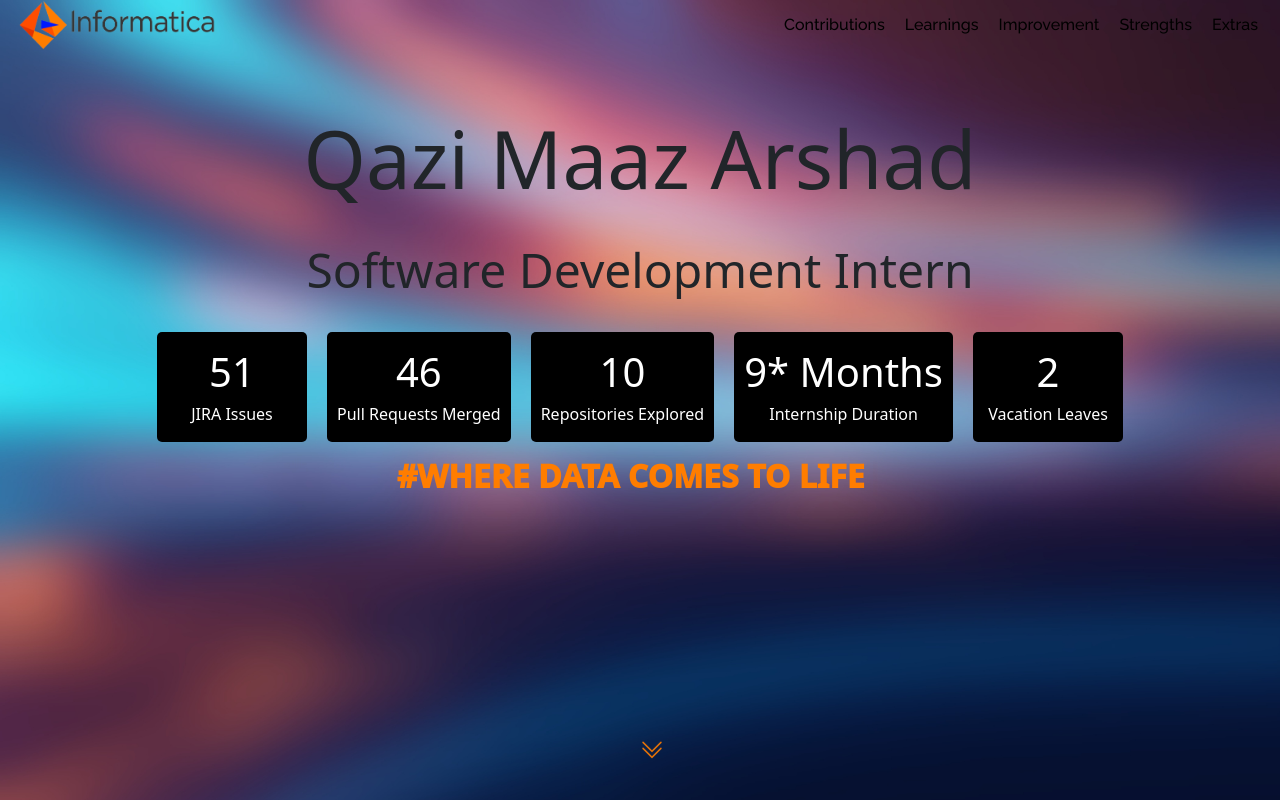
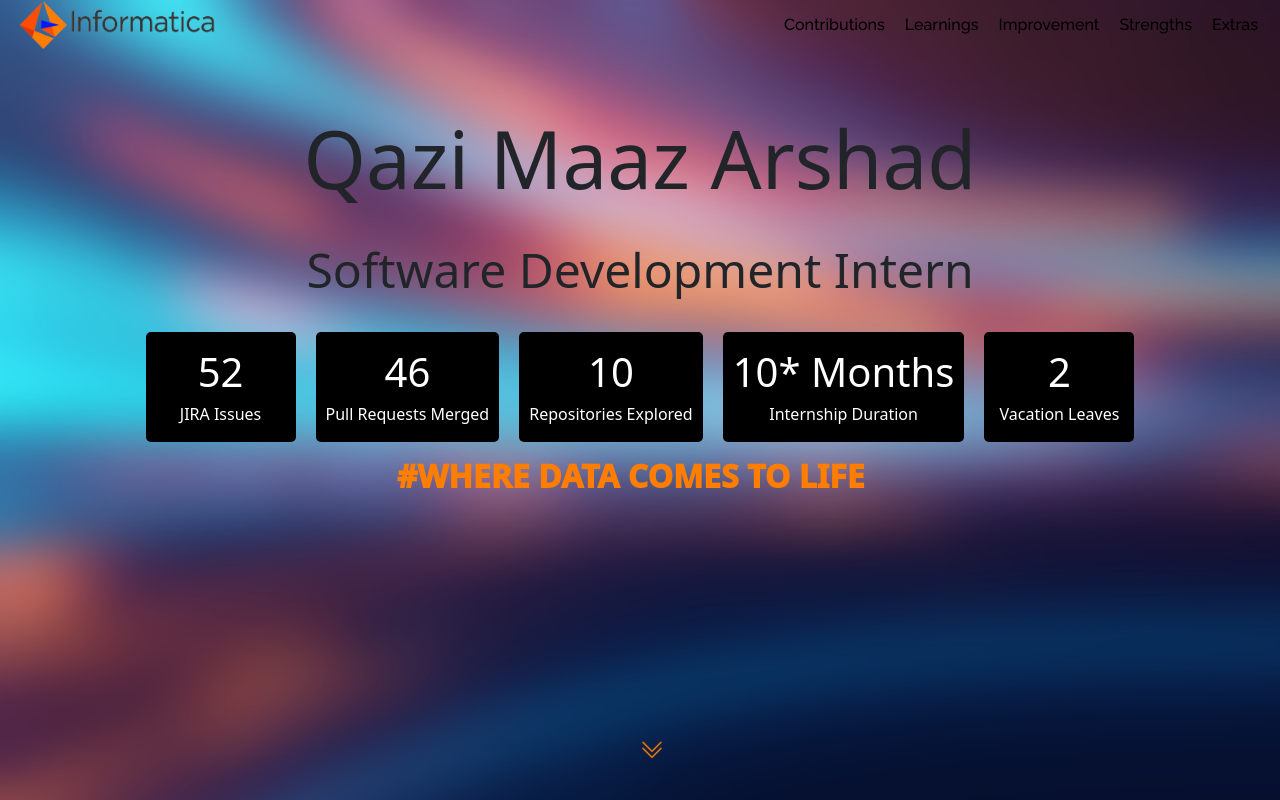
Before and after one commit to QAZIMAAZARSHAD/Infa-Intern, a React (Create React App) app: page / in a window 1280 px wide. Shown: the top 800 px of the page. Built offline with nearby package versions, Linux system fonts and the light colour scheme.

Commit message:
Added Bug

```diff
--- a/src/components/Contributions.js
+++ b/src/components/Contributions.js
@@ -327,6 +327,9 @@ const Contributions = () => {
                                         <li>
                                             <span class="jira">MDMN-110036</span>: CLAIRE Bug
                                         </li>
+                                        <li>
+                                            <span class="jira">MDMN-111725</span>: DnB Bug
+                                        </li>
                                     </ul>
                                 </div>
                             </div>
--- a/src/components/Introduction.js
+++ b/src/components/Introduction.js
@@ -44,7 +44,7 @@ const Introduction = () => {
                 <div id="intro_works">
                     <div id="intro_card_box">
                         <div className="intro_cards">
-                            <p>51</p>
+                            <p>52</p>
                             <p>JIRA Issues</p>
                         </div>
                         <div className="intro_cards_large">
@@ -56,7 +56,7 @@ const Introduction = () => {
                             <p>Repositories Explored</p>
                         </div>
                         <div className="intro_cards_large">
-                            <p>9* Months</p>
+                            <p>10* Months</p>
                             <p>Internship Duration</p>
                         </div>
                         <div className="intro_cards">
```
